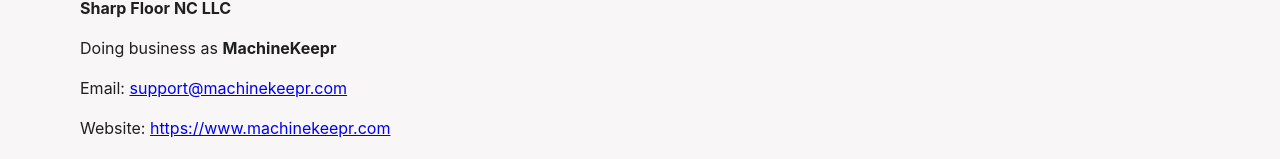
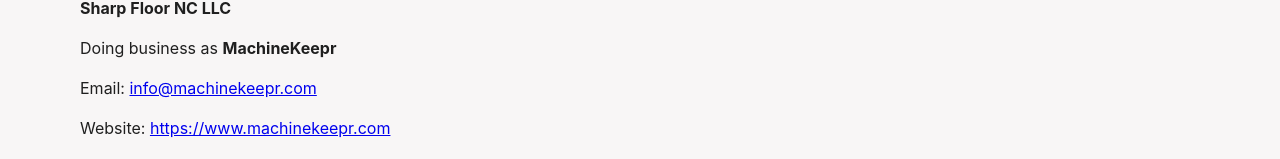
Before and after one commit to jzon-03/machinekeepr-website, an Angular app: page /terms-of-service in a window 1280 px wide. Shown: the part 7500-7659 px from the top of the page. Built offline with nearby package versions, Linux system fonts and the light colour scheme.

Commit message:
update contact

```diff
--- a/src/app/pages/privacy-policy/privacy-policy.html
+++ b/src/app/pages/privacy-policy/privacy-policy.html
@@ -252,7 +252,7 @@
         <p><strong>Sharp Floor NC LLC</strong></p>
         <p>Doing business as <strong>MachineKeepr</strong></p>
         <p>
-          Email: <a href="mailto:privacy@machinekeepr.com">privacy@machinekeepr.com</a>
+          Email: <a href="mailto:info@machinekeepr.com">info@machinekeepr.com</a>
         </p>
         <p>
           Website: <a href="https://www.machinekeepr.com" target="_blank" rel="noopener noreferrer">https://www.machinekeepr.com</a>
--- a/src/app/pages/terms-of-service/terms-of-service.html
+++ b/src/app/pages/terms-of-service/terms-of-service.html
@@ -317,7 +317,7 @@
         <p><strong>Sharp Floor NC LLC</strong></p>
         <p>Doing business as <strong>MachineKeepr</strong></p>
         <p>
-          Email: <a href="mailto:support@machinekeepr.com">support@machinekeepr.com</a>
+          Email: <a href="mailto:info@machinekeepr.com">info@machinekeepr.com</a>
         </p>
         <p>
           Website: <a href="https://www.machinekeepr.com" target="_blank" rel="noopener noreferrer">https://www.machinekeepr.com</a>
```
